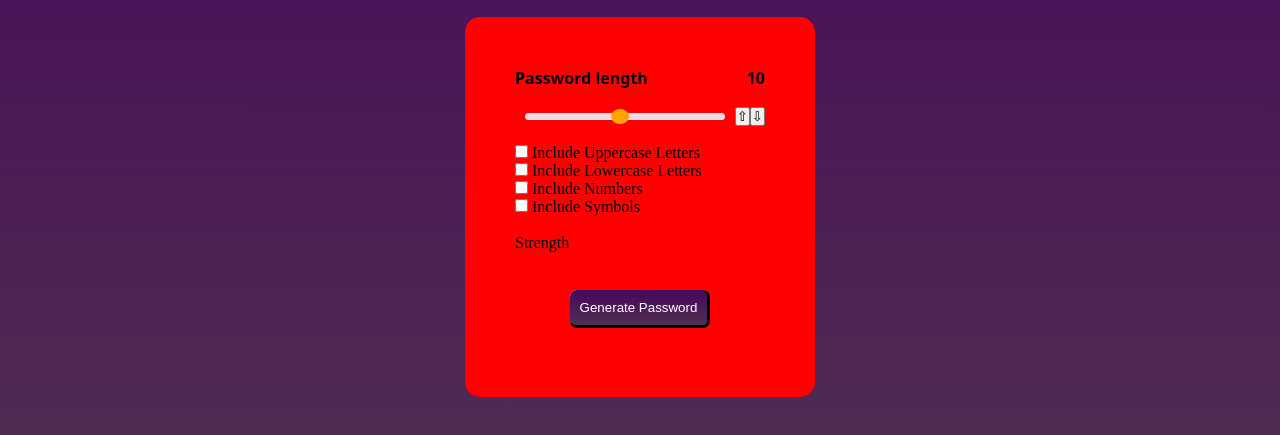
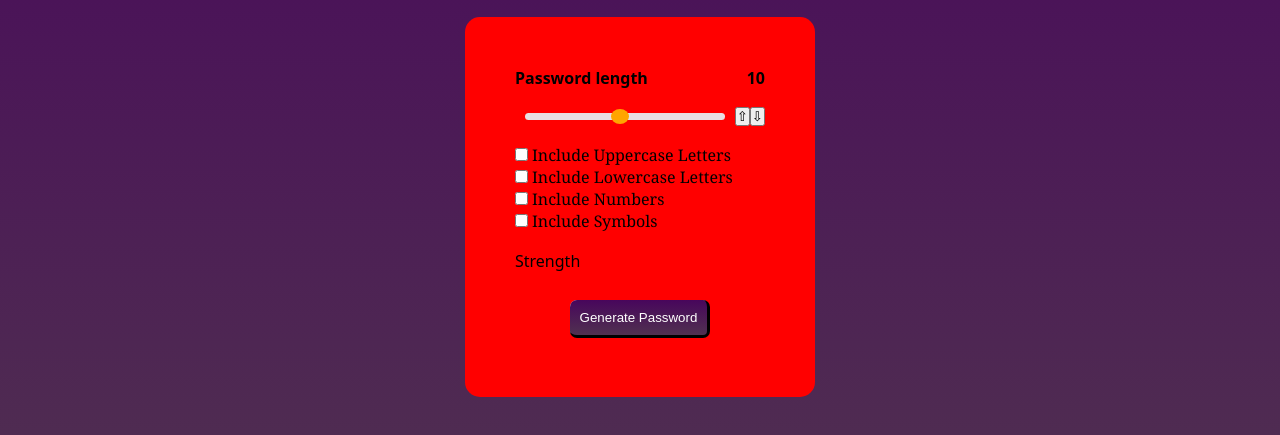
Before and after one commit to Kartik-Ranaut/Password-Generator, a plain HTML site: page index.html in a window 1280 px wide. Shown: the part 259-694 px from the top of the page. Drawn offline with Linux system fonts and the light colour scheme.

Commit message:
eleventh day eleventh

```diff
--- a/index.html
+++ b/index.html
@@ -46,7 +46,7 @@
             </div><br>
             <div class="strength-cont">
                 <p>Strength</p>
-                <div class="circle" data-indecator></div>
+                <div class="circle" data-indicator></div>
             </div><br>
             <button class="genButton">Generate Password</button>
         </div>
--- a/index.js
+++ b/index.js
@@ -23,8 +23,9 @@ handleSlider();
 function handleSlider(){
     inputSlider.value=passwordLength;
     Datalength.innerText=passwordLength;
+}
 
-}
+
 add.addEventListener("click",()=>{
   passwordLength++;
   if(passwordLength>20){
@@ -83,7 +84,7 @@ function calcStrength() {
     ) {
       setIndicator("#ff0");
     } else {
-      setIndicator("#f00");
+      setIndicator("#800");
     }
 }
 
@@ -174,5 +175,5 @@ genButton.addEventListener("click",()=>{
   passwordDisplay.value=password;
 
   //strength
-  calcStrength()
+  calcStrength();
 });
--- a/style.css
+++ b/style.css
@@ -150,3 +150,22 @@
     display: flex;
     justify-content: space-between;
   }
+  .circle{
+    width:20px;
+    height: 20px;
+    border-radius: 50%;
+  }
+  .strength-cont{
+    display: flex;
+    flex-direction: row;
+    justify-content: space-between;
+
+  }
+ label{
+    margin-top: 40px;
+    font-family:Cambria, Cochin, Georgia, Times, 'Times New Roman', serif;
+ }
+ p{
+    font-family: system-ui, -apple-system, BlinkMacSystemFont, 'Segoe UI', Roboto, Oxygen, Ubuntu, Cantarell, 'Open Sans', 'Helvetica Neue', sans-serif;
+    font-size: bold;
+ }
```
